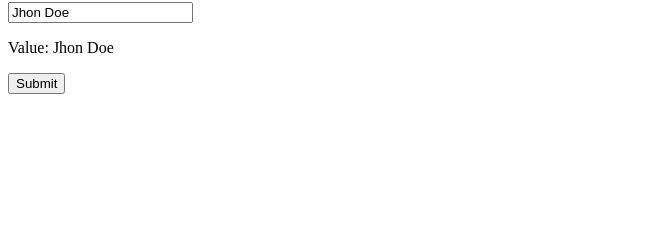
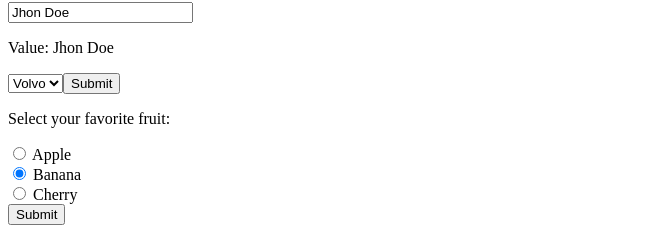
Before and after one commit to Hardbean-sudo/my-react-app, a React (Vite) app: page /teamfruta in a window 1280 px wide. Shown: the part 1072-1302 px from the top of the page, without its empty margins (0-663 px from the left). Before the commit the page ends 1174 px from the top, so only its background shows below. Built offline with nearby package versions, Linux system fonts and the light colour scheme.

Commit message:
Add TeamFruta component and integrate into main rendering Refactor ElForm to use a single state object for inputs

```diff
--- a/src/components/ElForm.jsx
+++ b/src/components/ElForm.jsx
@@ -1,17 +1,32 @@
 import { useState } from "react"
 const ElForm = () => {
     console.log(useState());
-    const [name, setIt] = useState("Jhon Doe");
+    // const [name, setIt] = useState("Jhon Doe");
+    // const [myCar, setMyCar] = useState("Volvo");
+    const [inputs, setInputs] = useState({
+        first: 'Jhon Doe',
+        myCar: 'Volvo',
+    });
+    const handleChange = (event) => {
+        const name = event.target.name;
+        const value = event.target.value;
+        setInputs(values => ({...values, [name]: value}))
+    }
     const handleSubmit = (event) => {
         event.preventDefault();
-        alert(`Submitting Name ${name}`);
+        alert(`My name is ${inputs.first} and I drive a ${inputs.myCar}`);
     }
     return (
         <form onSubmit={handleSubmit}>
-            <input type = "text" value = {name} onChange = {(event) =>{
-                setIt(event.target.value)
-                }} />
-                <p>Value: {name}</p>
+            <input type="text" name="first" value={inputs.first} onChange={(event) => {
+                setInputs(values => ({...values, [event.target.name]: event.target.value}))
+            }} />
+            <p>Value: {inputs.first}</p>
+            <select name="myCar" value={inputs.myCar} onChange={handleChange}>
+                <option value="Ford">Ford</option>
+                <option value="Volvo">Volvo</option>
+                <option value="Fiat">Fiat</option>
+            </select>
             <button type="submit">Submit</button>
         </form>
     );
--- /dev/null
+++ b/src/components/TeamFruta.jsx
@@ -0,0 +1,52 @@
+import { useState } from 'react';
+
+function TeamFruta() {
+  const [selectedFruit, setSelectedFruit] = useState('banana');
+
+  const handleChange = (event) => {
+    setSelectedFruit(event.target.value);
+  };
+
+  const handleSubmit = (event) => {
+    alert(`Your favorite fruit is: ${selectedFruit}`);
+    event.preventDefault();
+  };
+
+  return (
+    <form onSubmit={handleSubmit}>
+      <p>Select your favorite fruit:</p>
+      <label>
+        <input
+          type="radio"
+          name="fruit"
+          value="apple"
+          checked={selectedFruit === 'apple'}
+          onChange={handleChange}
+        /> Apple
+      </label>
+      <br />
+      <label>
+        <input
+          type="radio"
+          name="fruit"
+          value="banana"
+          checked={selectedFruit === 'banana'}
+          onChange={handleChange}
+        /> Banana
+      </label>
+      <br />
+      <label>
+        <input
+          type="radio"
+          name="fruit"
+          value="orange"
+          checked={selectedFruit === 'cherry'}
+          onChange={handleChange}
+        /> Cherry
+      </label>
+      <br />
+      <button type="submit">Submit</button>
+    </form>
+  );
+}
+export default TeamFruta;
--- a/src/main.jsx
+++ b/src/main.jsx
@@ -2,6 +2,7 @@ import { createRoot } from 'react-dom/client'
 import Casa from './components/Casa.jsx'
 import Carro from './components/Carro.jsx'
 import Padre from './components/Padre.jsx';
+import TeamFruta from './components/teamFruta.jsx';
 
 const town = "Taumatawhakatangihangakoauauotamateaturipukakapikimaungahoronukupokaiwhenuakitanatahu";
 
@@ -40,5 +41,6 @@ createRoot(document.getElementById('root')).render(
     <Casa />
     <Carro carinfo={carInfo} />
     <Padre />
+    <TeamFruta />
   </>
 )
```
